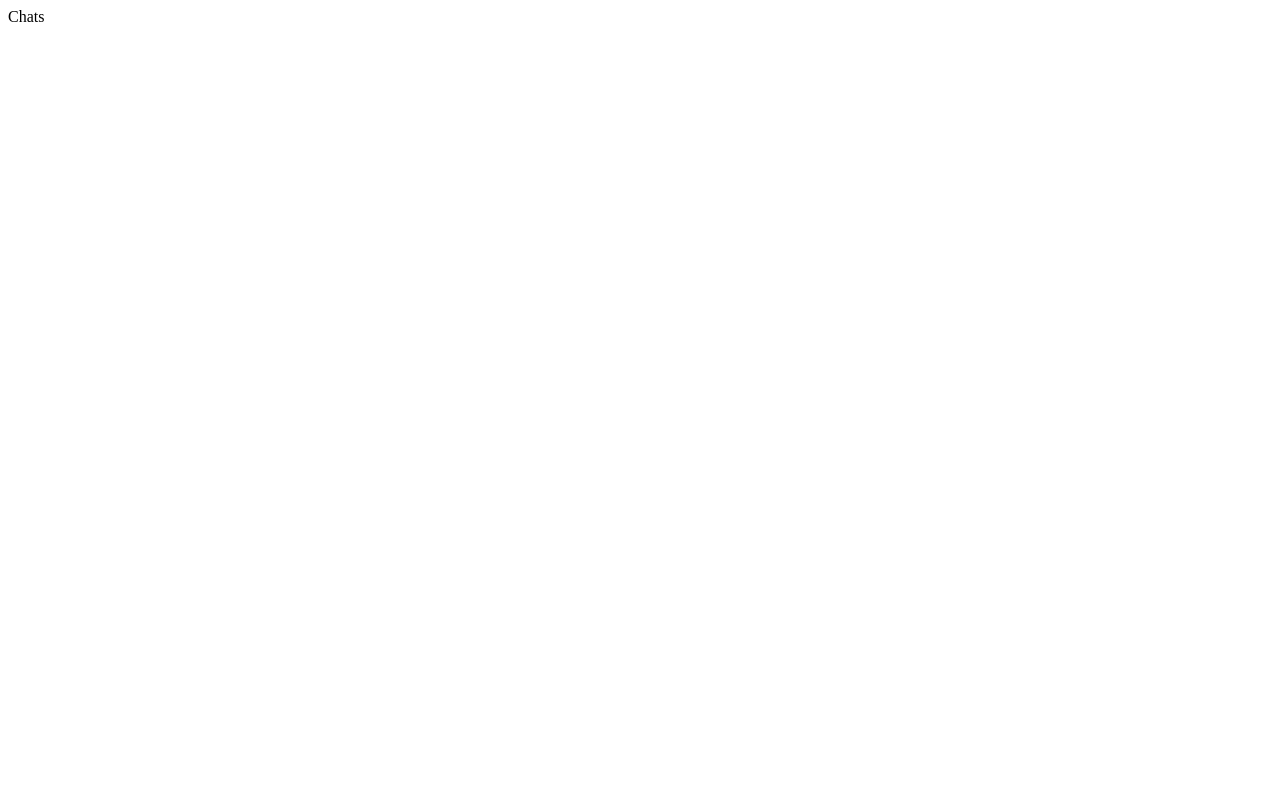
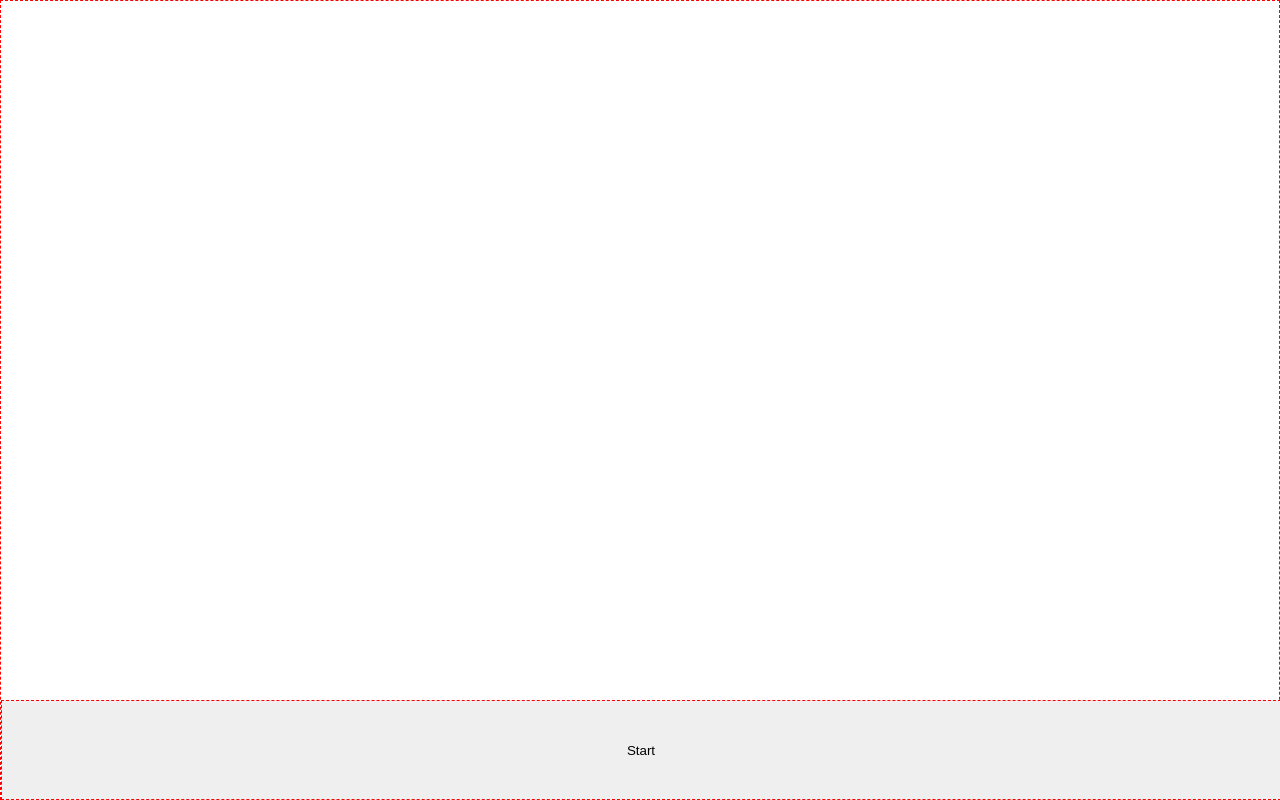
Before and after one commit to fancn21th/tts-core, a React (Vite) app: page / in a window 1280 px wide. Built offline with nearby package versions, Linux system fonts and the light colour scheme.

Commit message:
📦 NEW: 录音开始

```diff
--- a/src/App.css
+++ b/src/App.css
@@ -0,0 +1,11 @@
+.chats-container {
+  width: 100vw;
+  height: 100svh;
+}
+
+.start-button {
+  position: absolute;
+  bottom: 0;
+  width: 100%;
+  height: 100px;
+}
--- a/src/components/Chats.tsx
+++ b/src/components/Chats.tsx
@@ -1,5 +1,22 @@
+import { useRecognition } from "../hooks/";
+import { startRecognition } from "../utils";
+
 const Chats: React.FC = () => {
-  return <>Chats</>;
+  const [recognitionState, startRecognition, endRecognition] = useRecognition();
+
+  const onRecognitionStart = () => {};
+
+  const start = () => {
+    startRecognition(onRecognitionStart);
+  };
+
+  return (
+    <div className="chats-container">
+      <button className="start-button" onClick={start}>
+        {recognitionState === "idle" ? "Start" : "Stop"}
+      </button>
+    </div>
+  );
 };
 
 export default Chats;
--- /dev/null
+++ b/src/hooks/index.ts
@@ -0,0 +1 @@
+export * from "./useRecognition";
--- /dev/null
+++ b/src/hooks/useRecognition.ts
@@ -0,0 +1,17 @@
+import { useState } from "react";
+import { startRecognition, endRecognition } from "../utils";
+import type { RecognitionState } from "../utils";
+
+// state manager & proxy
+export function useRecognition() {
+  const [recognitionState, setRecognitionState] =
+    useState<RecognitionState>("idle");
+
+  const startRecognitionProxy = () => {
+    startRecognition(() => {
+      setRecognitionState("listening");
+    });
+  };
+
+  return [recognitionState, startRecognitionProxy, endRecognition];
+}
--- a/src/index.css
+++ b/src/index.css
@@ -0,0 +1,17 @@
+* {
+  margin: 0;
+  padding: 0;
+  box-sizing: border-box;
+}
+
+* {
+  border: 1px dashed red;
+}
+
+html,
+body,
+#root {
+  width: 100%;
+  height: 100%;
+  border: none;
+}
--- a/src/utils/index.ts
+++ b/src/utils/index.ts
@@ -1,3 +1,3 @@
-export * from "./chat";
-export * from "./readaloud";
-export * from "./regonition";
+// export * from "./chat";
+// export * from "./readaloud";
+export * from "./recognition";
--- /dev/null
+++ b/src/utils/recognition.ts
@@ -0,0 +1,7 @@
+export type RecognitionState = "idle" | "listening";
+
+export const startRecognition = (onStart: () => void) => {
+  onStart();
+};
+
+export const endRecognition = (onEnd: () => void) => {};
```
Also changed, not shown: src/utils/regonition.ts (deleted).
